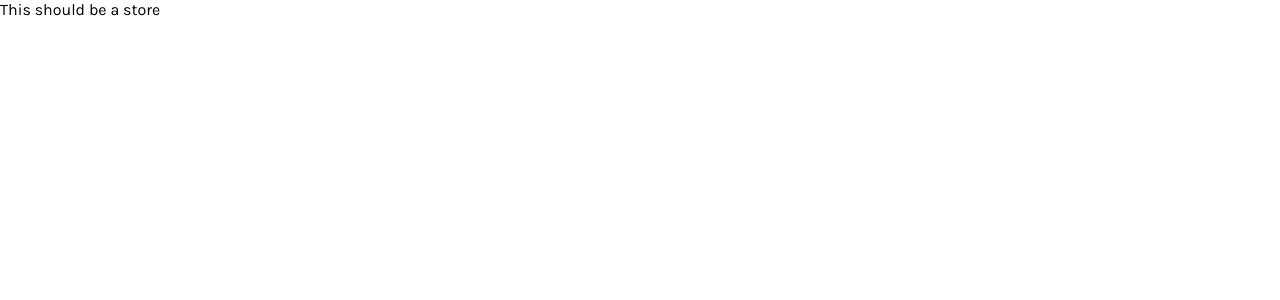
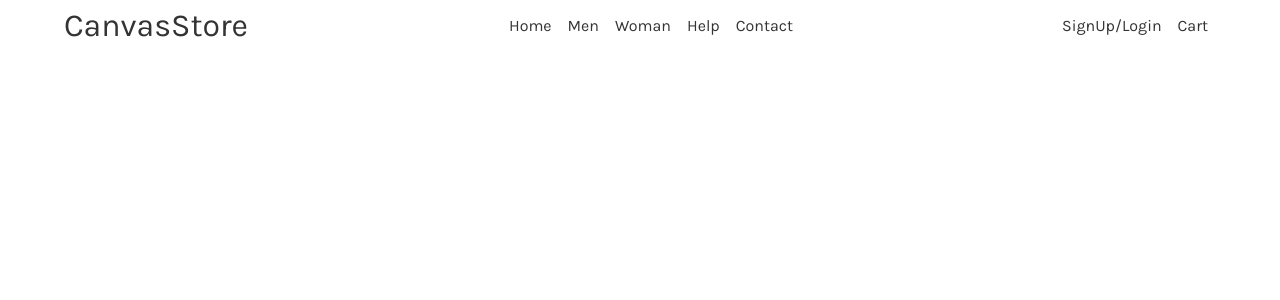
Before and after one commit to andriusdulevicius/shop-with-strapi, a React (Create React App) app: page / in a window 1280 px wide. Shown: the top 300 px of the page. Built offline with nearby package versions, Linux system fonts and the light colour scheme.

Commit message:
header css + some global

```diff
--- a/src/components/App.jsx
+++ b/src/components/App.jsx
@@ -1,7 +1,12 @@
 import '../style/App.css';
+import Header from './Layout/Header';
 
 function App() {
-  return <div className='App'>This should be a store</div>;
+  return (
+    <div className='App'>
+      <Header />
+    </div>
+  );
 }
 
 export default App;
--- a/src/components/Layout/Header.jsx
+++ b/src/components/Layout/Header.jsx
@@ -0,0 +1,30 @@
+import css from './Header.module.css';
+
+const Links = [
+  { link: '/', title: 'Home' },
+  { link: '/men', title: 'Men' },
+  { link: '/woman', title: 'Woman' },
+  { link: '/help', title: 'Help' },
+  { link: '/contact', title: 'Contact' },
+];
+
+export default function Header() {
+  return (
+    <header className={css.header}>
+      <a className={css.logo} href='/'>
+        CanvasStore
+      </a>
+      <nav className={css['main-nav']}>
+        {Links.map((l) => (
+          <a key={l.link} href={l.link}>
+            {l.title}
+          </a>
+        ))}
+      </nav>
+      <nav className={css['side-nav']}>
+        <a href='/'>SignUp/Login</a>
+        <a href='/'>Cart</a>
+      </nav>
+    </header>
+  );
+}
--- a/src/components/Layout/Header.module.css
+++ b/src/components/Layout/Header.module.css
@@ -0,0 +1,17 @@
+.header {
+  display: flex;
+  justify-content: space-between;
+  align-items: center;
+}
+
+.logo {
+  font-size: 2rem;
+}
+
+.main-nav a {
+  padding: 1rem 0.5rem;
+}
+
+.side-nav a {
+  padding: 1rem 0.5rem;
+}
--- a/src/style/App.css
+++ b/src/style/App.css
@@ -1,5 +1,22 @@
 @import url('https://fonts.googleapis.com/css2?family=Karla:wght@400;700&display=swap');
+
+/* :root {
+  font-size: 10px;
+} */
+
 body {
   margin: 0;
   font-family: 'Karla', sans-serif;
+  color: #333;
 }
+
+.App {
+  margin: 0 5%;
+}
+
+a {
+  text-decoration: none;
+  color: inherit;
+  display: inline-block;
+  cursor: pointer;
+}
```
